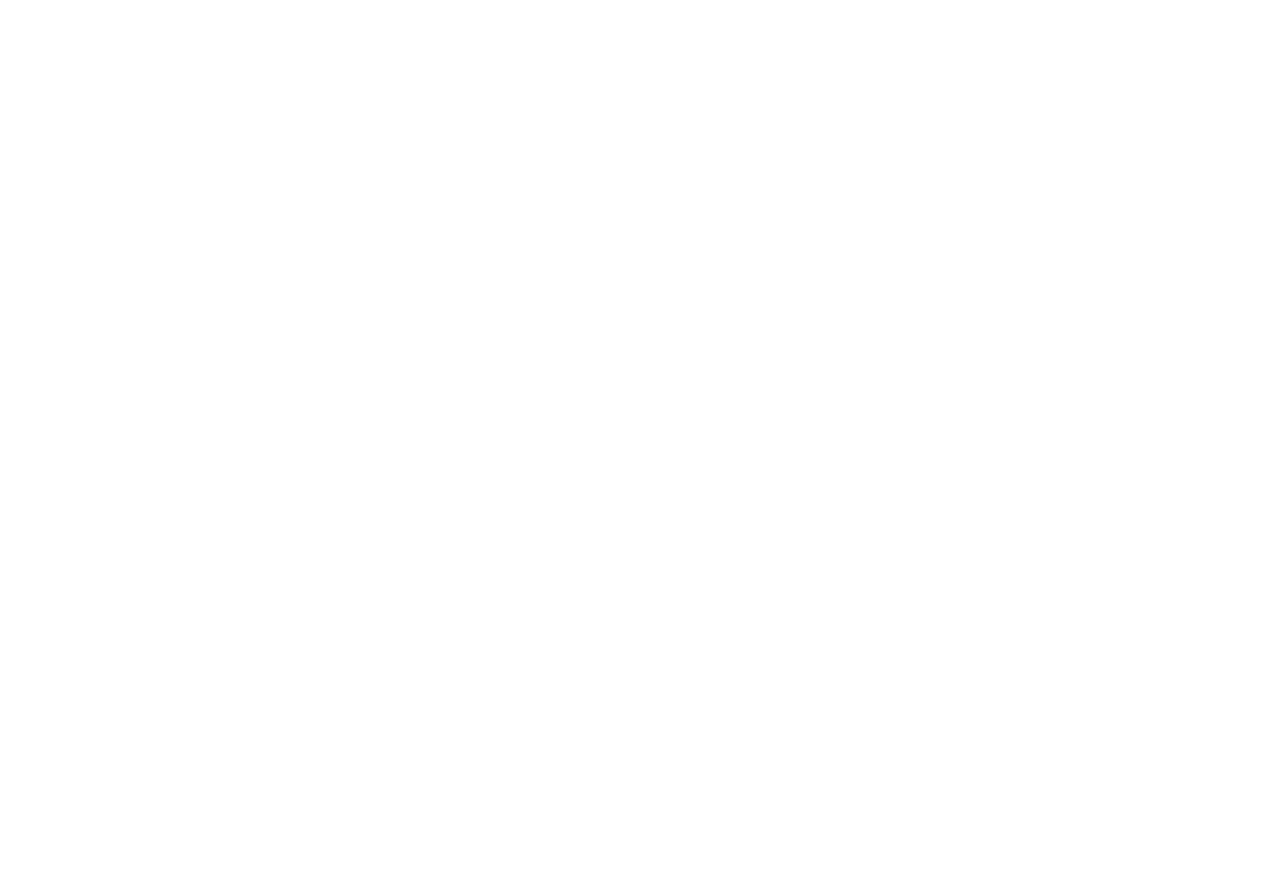
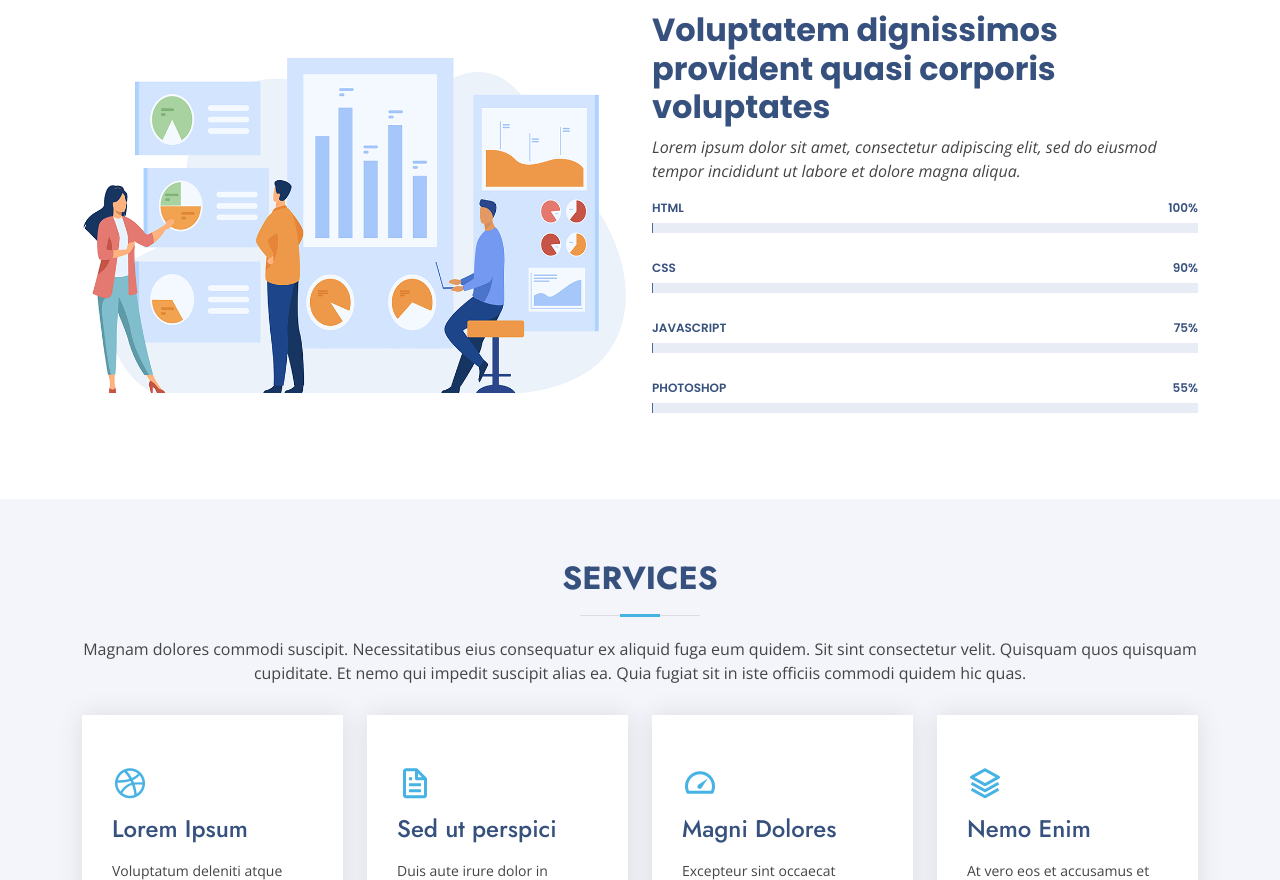
Before and after one commit to Muniraj132/react-cloudflare-pages, a React (Create React App) app: page / in a window 1280 px wide. Shown: the part 1920-2800 px from the top of the page. Before the commit the page ends 1871 px from the top, so only its background shows below. Built offline with nearby package versions, Linux system fonts and the light colour scheme.

Commit message:
Add sections
Add sections

```diff
--- a/src/components/users.jsx
+++ b/src/components/users.jsx
@@ -327,6 +327,192 @@
             </div>
           </div>
         </section>
+        <section id="skills" className="skills">
+          <div className="container" data-aos="fade-up">
+            <div className="row">
+              <div
+                className="col-lg-6 d-flex align-items-center"
+                data-aos="fade-right"
+                data-aos-delay={100}>
+                <img src="assets/img/skills.png" className="img-fluid" alt="" />
+              </div>
+              <div
+                className="col-lg-6 pt-4 pt-lg-0 content"
+                data-aos="fade-left"
+                data-aos-delay={100}>
+                <h3>
+                  Voluptatem dignissimos provident quasi corporis voluptates
+                </h3>
+                <p className="fst-italic">
+                  Lorem ipsum dolor sit amet, consectetur adipiscing elit, sed
+                  do eiusmod tempor incididunt ut labore et dolore magna aliqua.
+                </p>
+                <div className="skills-content">
+                  <div className="progress">
+                    <span className="skill">
+                      HTML <i className="val">100%</i>
+                    </span>
+                    <div className="progress-bar-wrap">
+                      <div
+                        className="progress-bar"
+                        role="progressbar"
+                        aria-valuenow={100}
+                        aria-valuemin={0}
+                        aria-valuemax={100}
+                      />
+                    </div>
+                  </div>
+                  <div className="progress">
+                    <span className="skill">
+                      CSS <i className="val">90%</i>
+                    </span>
+                    <div className="progress-bar-wrap">
+                      <div
+                        className="progress-bar"
+                        role="progressbar"
+                        aria-valuenow={90}
+                        aria-valuemin={0}
+                        aria-valuemax={100}
+                      />
+                    </div>
+                  </div>
+                  <div className="progress">
+                    <span className="skill">
+                      JavaScript <i className="val">75%</i>
+                    </span>
+                    <div className="progress-bar-wrap">
+                      <div
+                        className="progress-bar"
+                        role="progressbar"
+                        aria-valuenow={75}
+                        aria-valuemin={0}
+                        aria-valuemax={100}
+                      />
+                    </div>
+                  </div>
+                  <div className="progress">
+                    <span className="skill">
+                      Photoshop <i className="val">55%</i>
+                    </span>
+                    <div className="progress-bar-wrap">
+                      <div
+                        className="progress-bar"
+                        role="progressbar"
+                        aria-valuenow={55}
+                        aria-valuemin={0}
+                        aria-valuemax={100}
+                      />
+                    </div>
+                  </div>
+                </div>
+              </div>
+            </div>
+          </div>
+        </section>
+        <section id="services" className="services section-bg">
+          <div className="container" data-aos="fade-up">
+            <div className="section-title">
+              <h2>Services</h2>
+              <p>
+                Magnam dolores commodi suscipit. Necessitatibus eius consequatur
+                ex aliquid fuga eum quidem. Sit sint consectetur velit. Quisquam
+                quos quisquam cupiditate. Et nemo qui impedit suscipit alias ea.
+                Quia fugiat sit in iste officiis commodi quidem hic quas.
+              </p>
+            </div>
+            <div className="row">
+              <div
+                className="col-xl-3 col-md-6 d-flex align-items-stretch"
+                data-aos="zoom-in"
+                data-aos-delay={100}>
+                <div className="icon-box">
+                  <div className="icon">
+                    <i className="bx bxl-dribbble" />
+                  </div>
+                  <h4>
+                    <a href>Lorem Ipsum</a>
+                  </h4>
+                  <p>
+                    Voluptatum deleniti atque corrupti quos dolores et quas
+                    molestias excepturi
+                  </p>
+                </div>
+              </div>
+              <div
+                className="col-xl-3 col-md-6 d-flex align-items-stretch mt-4 mt-md-0"
+                data-aos="zoom-in"
+                data-aos-delay={200}>
+                <div className="icon-box">
+                  <div className="icon">
+                    <i className="bx bx-file" />
+                  </div>
+                  <h4>
+                    <a href>Sed ut perspici</a>
+                  </h4>
+                  <p>
+                    Duis aute irure dolor in reprehenderit in voluptate velit
+                    esse cillum dolore
+                  </p>
+                </div>
+              </div>
+              <div
+                className="col-xl-3 col-md-6 d-flex align-items-stretch mt-4 mt-xl-0"
+                data-aos="zoom-in"
+                data-aos-delay={300}>
+                <div className="icon-box">
+                  <div className="icon">
+                    <i className="bx bx-tachometer" />
+                  </div>
+                  <h4>
+                    <a href>Magni Dolores</a>
+                  </h4>
+                  <p>
+                    Excepteur sint occaecat cupidatat non proident, sunt in
+                    culpa qui officia
+                  </p>
+                </div>
+              </div>
+              <div
+                className="col-xl-3 col-md-6 d-flex align-items-stretch mt-4 mt-xl-0"
+                data-aos="zoom-in"
+                data-aos-delay={400}>
+                <div className="icon-box">
+                  <div className="icon">
+                    <i className="bx bx-layer" />
+                  </div>
+                  <h4>
+                    <a href>Nemo Enim</a>
+                  </h4>
+                  <p>
+                    At vero eos et accusamus et iusto odio dignissimos ducimus
+                    qui blanditiis
+                  </p>
+                </div>
+              </div>
+            </div>
+          </div>
+        </section>
+        <section id="cta" className="cta">
+          <div className="container" data-aos="zoom-in">
+            <div className="row">
+              <div className="col-lg-9 text-center text-lg-start">
+                <h3>Call To Action</h3>
+                <p>
+                  {" "}
+                  Duis aute irure dolor in reprehenderit in voluptate velit esse
+                  cillum dolore eu fugiat nulla pariatur. Excepteur sint
+                  occaecat cupidatat non proident, sunt in culpa qui officia
+                  deserunt mollit anim id est laborum.
+                </p>
+              </div>
+              <div className="col-lg-3 cta-btn-container text-center">
+                <a className="cta-btn align-middle" href="#">
+                  Call To Action
+                </a>
+              </div>
+            </div>
+          </div>
+        </section>
       </main>
     </>
   );
```
